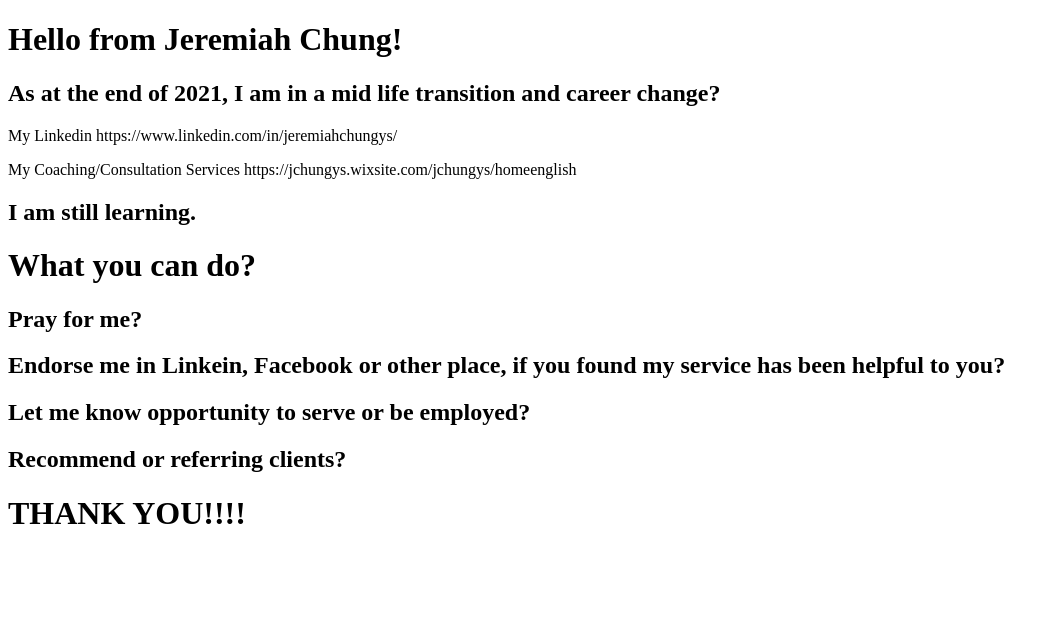
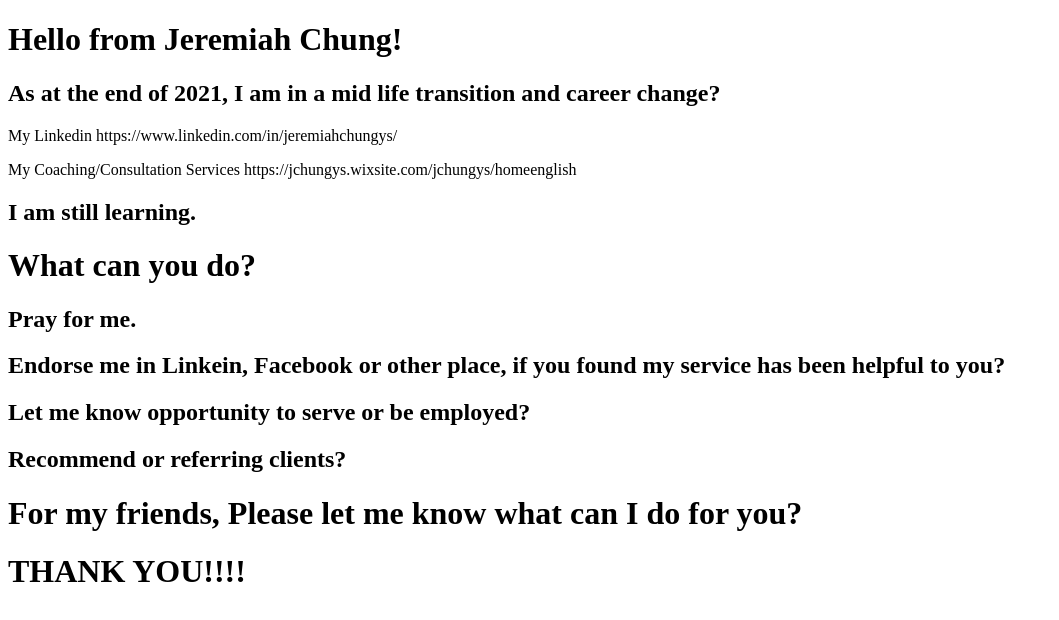
Before and after one commit to JChungYS/JChungYS.github.io, a plain HTML site: page index.html in a window 1280 px wide. Shown: the whole page, without its empty margins (0-1059 px from the left). Drawn offline with Linux system fonts and the light colour scheme.

Commit message:
Update index.html

```diff
--- a/index.html
+++ b/index.html
@@ -17,11 +17,12 @@
   </p>
 
   <h2> I am still learning.</h2>
-  <h1> What you can do?</h1>
-  <h2> Pray for me?</h2>
+  <h1> What can you do?</h1>
+  <h2> Pray for me.</h2>
   <h2> Endorse me in Linkein, Facebook or other place, if you found my service has been helpful to you?</h2>
   <h2> Let me know opportunity to serve or be employed?<h2>
   <h2> Recommend or referring clients?<h2>
+    <h1> For my friends, Please let me know what can I do for you?</h1>
     <h1>THANK YOU!!!!</h1>
 </body>
 </html>
```
